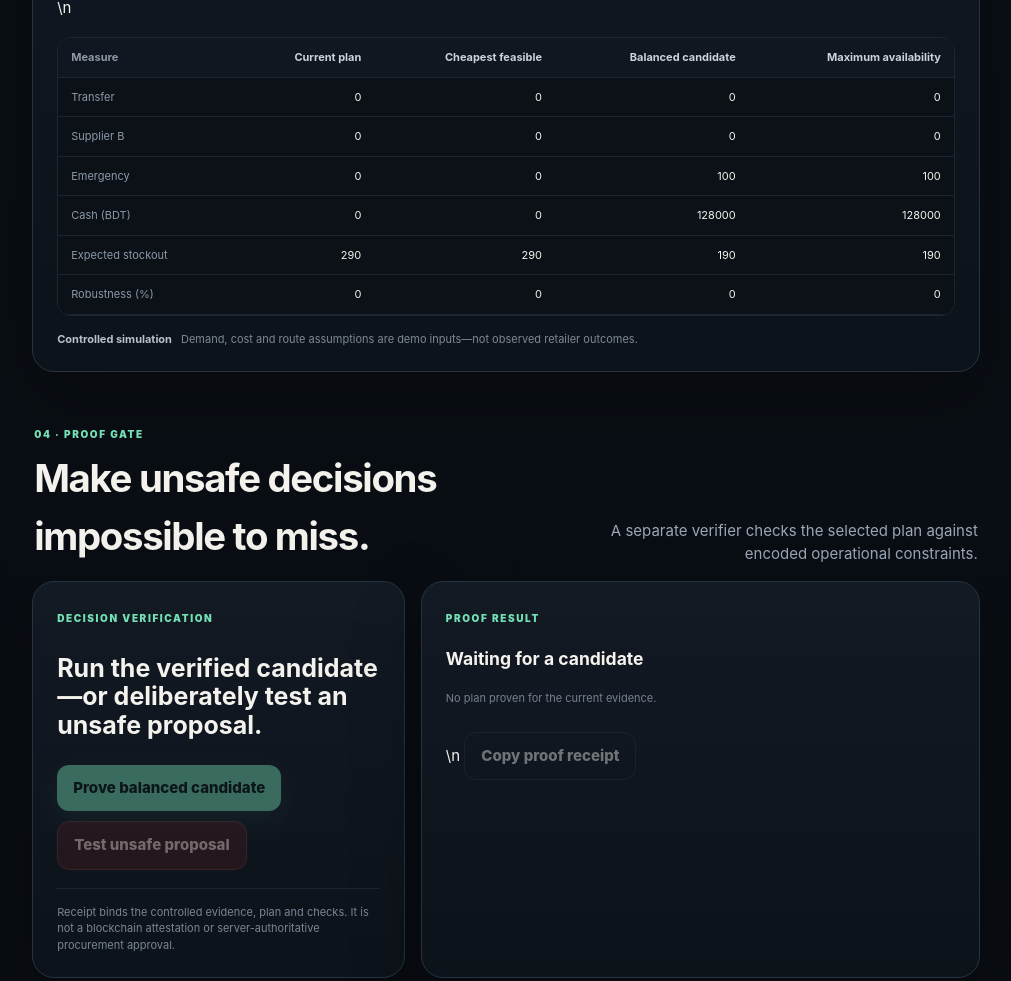
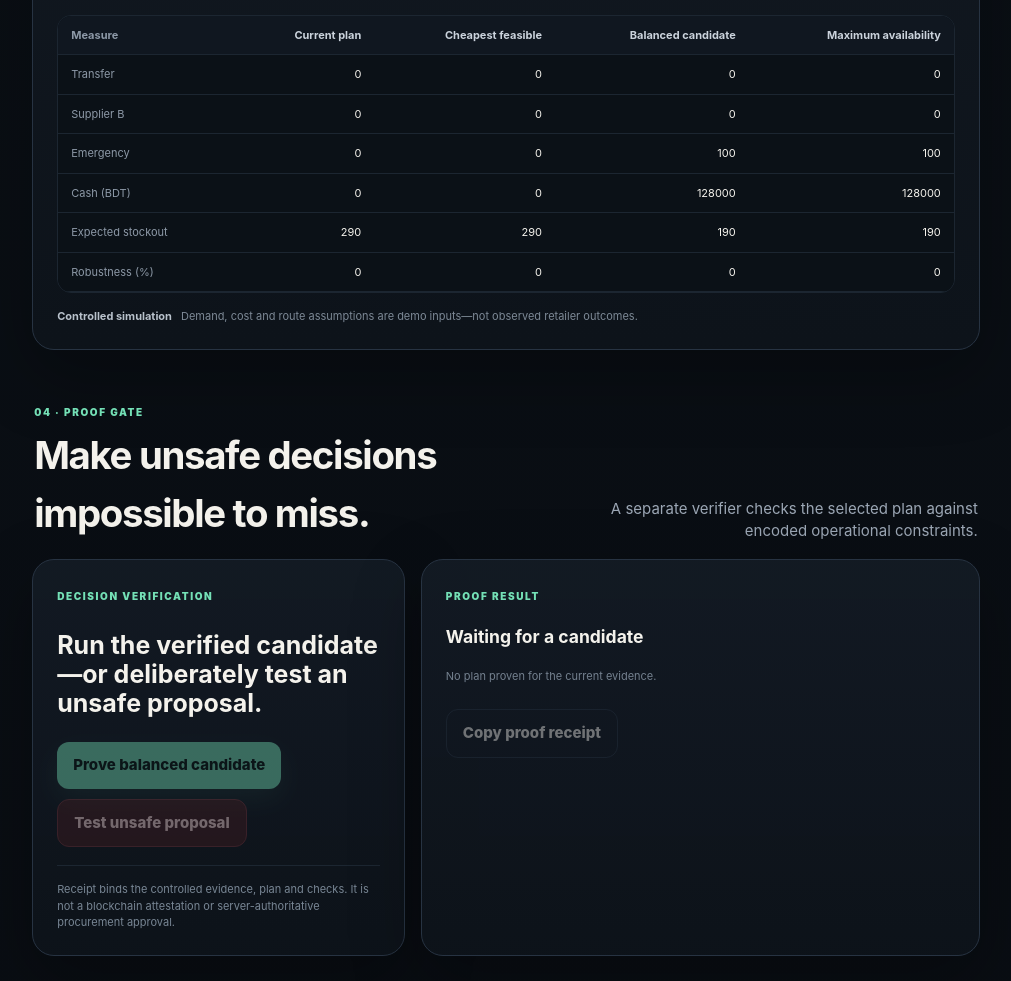
Before and after one commit to Saidur-droid/varelyx, a plain HTML site: page public/index.html in a window 1280 px wide. Shown: the part 2697-3678 px from the top of the page, without its empty margins (249-1260 px from the left). Drawn offline with Linux system fonts and the light colour scheme.

Commit message:
fix: remove escaped newline artifacts from premium markup

```diff
--- a/public/index.html
+++ b/public/index.html
@@ -127,7 +127,8 @@
           <p>Deterministic planning owns quantities and hard constraints. Gemini does not create executable order amounts.</p>
         </div>
         <div class="panel">
-          <div id="strategies" class="strategy-grid"></div>\n          <div id="strategyComparison" class="strategy-comparison" aria-label="Strategy comparison"></div>
+          <div id="strategies" class="strategy-grid"></div>
+          <div id="strategyComparison" class="strategy-comparison" aria-label="Strategy comparison"></div>
           <div class="simulation-note"><b>Controlled simulation</b><span>Demand, cost and route assumptions are demo inputs—not observed retailer outcomes.</span></div>
         </div>
       </section>
@@ -148,7 +149,8 @@
             <div class="receipt-disclaimer">Receipt binds the controlled evidence, plan and checks. It is not a blockchain attestation or server-authoritative procurement approval.</div>
           </div>
           <div class="panel proof-result">
-            <div id="proof"><p class="hint">No plan proven for the current evidence.</p></div>\n            <button id="copyReceiptBtn" class="button secondary" disabled>Copy proof receipt</button>
+            <div id="proof"><p class="hint">No plan proven for the current evidence.</p></div>
+            <button id="copyReceiptBtn" class="button secondary" disabled>Copy proof receipt</button>
           </div>
         </div>
       </section>
```
